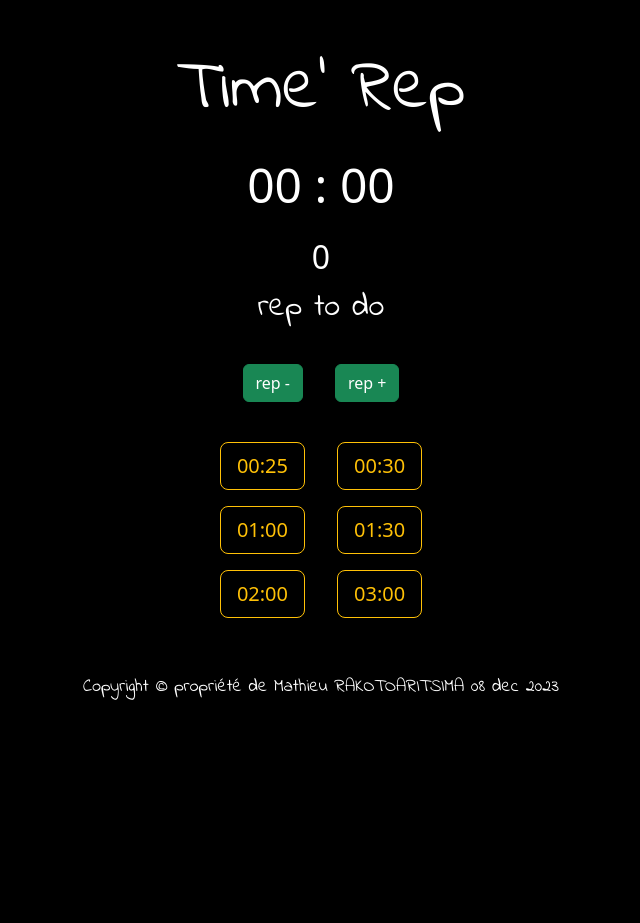
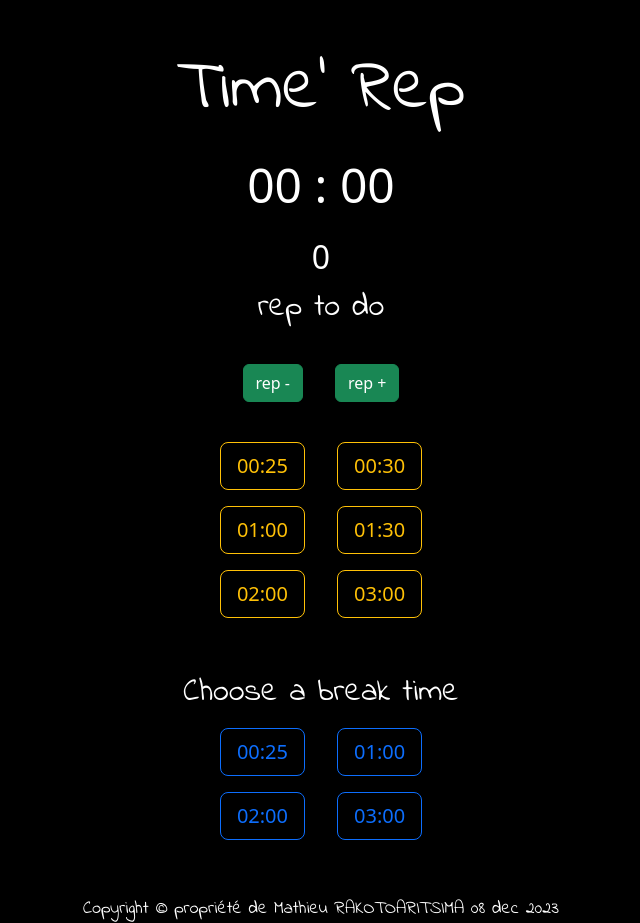
Before and after one commit to ShOrtyDub/TimeRep, a React (Vite) app: page / in a window 1280 px wide. Shown: the whole page, without its empty margins (319-959 px from the left). Before the commit the page ends 800 px from the top, so only its background shows below. Built offline with nearby package versions, Linux system fonts and the light colour scheme.

Commit message:
add break time

```diff
--- a/src/App.jsx
+++ b/src/App.jsx
@@ -5,6 +5,7 @@ import {useEffect, useState} from "react";
 import RepButton from "./components/RepButton.jsx";
 import CountDown from "./components/CountDown.jsx";
 import TimeButtons from "./components/TimeButtons.jsx";
+import PauseButtons from "./components/PauseButtons.jsx";
 
 function App() {
     const [countDown, setCountDown] = useState(0);
@@ -28,6 +29,11 @@ function App() {
         setCountDown(newCountDown);
         let repCopy = rep;
         setRep(rep === 0 ? 0 : repCopy - 1);
+    };
+
+    // Fonction pour gérer le temps de pause choisi
+    const handlePauseTime = (pauseTime) => {
+        setCountDown(pauseTime);  // Met à jour le temps de pause
     };
 
     useEffect(() => {
@@ -60,6 +66,7 @@ function App() {
         <CountDown minutes={minutes} seconds={seconds}/>
         <RepButton repCount={rep} handlePlus={handleClickUp} handleLess={handleClickDown}/>
         <TimeButtons handleTimeValue={handleTimeValue}/>
+        <PauseButtons handlePauseTime={handlePauseTime}/>
         <div id="copyright" className="container text-center mt-5">
             Copyright © propriété de Mathieu RAKOTOARITSIMA 08 dec 2023
         </div>
--- /dev/null
+++ b/src/components/PauseButtons.jsx
@@ -0,0 +1,41 @@
+/**
+ * Composant affichant les boutons pour le temps de pause.
+ * @param handlePauseTime props de la fonction qui gère la pause.
+ * @returns {JSX.Element}
+ */
+export default function PauseButtons({ handlePauseTime }) {
+
+    return (
+        <div className="container text-center">
+            <h2 id="repCount" className="mt-5">Choose a break time</h2>
+            <div>
+                <button
+                    type="button"
+                    className="btn btn-outline-primary btn-lg mx-3 my-2"
+                    onClick={() => handlePauseTime(25)}>
+                    00:25
+                </button>
+                <button
+                    type="button"
+                    className="btn btn-outline-primary btn-lg mx-3 my-2"
+                    onClick={() => handlePauseTime(60)}>
+                    01:00
+                </button>
+            </div>
+            <div>
+                <button
+                    type="button"
+                    className="btn btn-outline-primary btn-lg mx-3 my-2"
+                    onClick={() => handlePauseTime(120)}>
+                    02:00
+                </button>
+                <button
+                    type="button"
+                    className="btn btn-outline-primary btn-lg mx-3 my-2"
+                    onClick={() => handlePauseTime(180)}>
+                    03:00
+                </button>
+            </div>
+        </div>
+    );
+}
```
Also changed, not shown: github/workflows/deploy.yml (deleted, +0 -51 lines), 1 other file (tests, documents, lock files or other folders).
